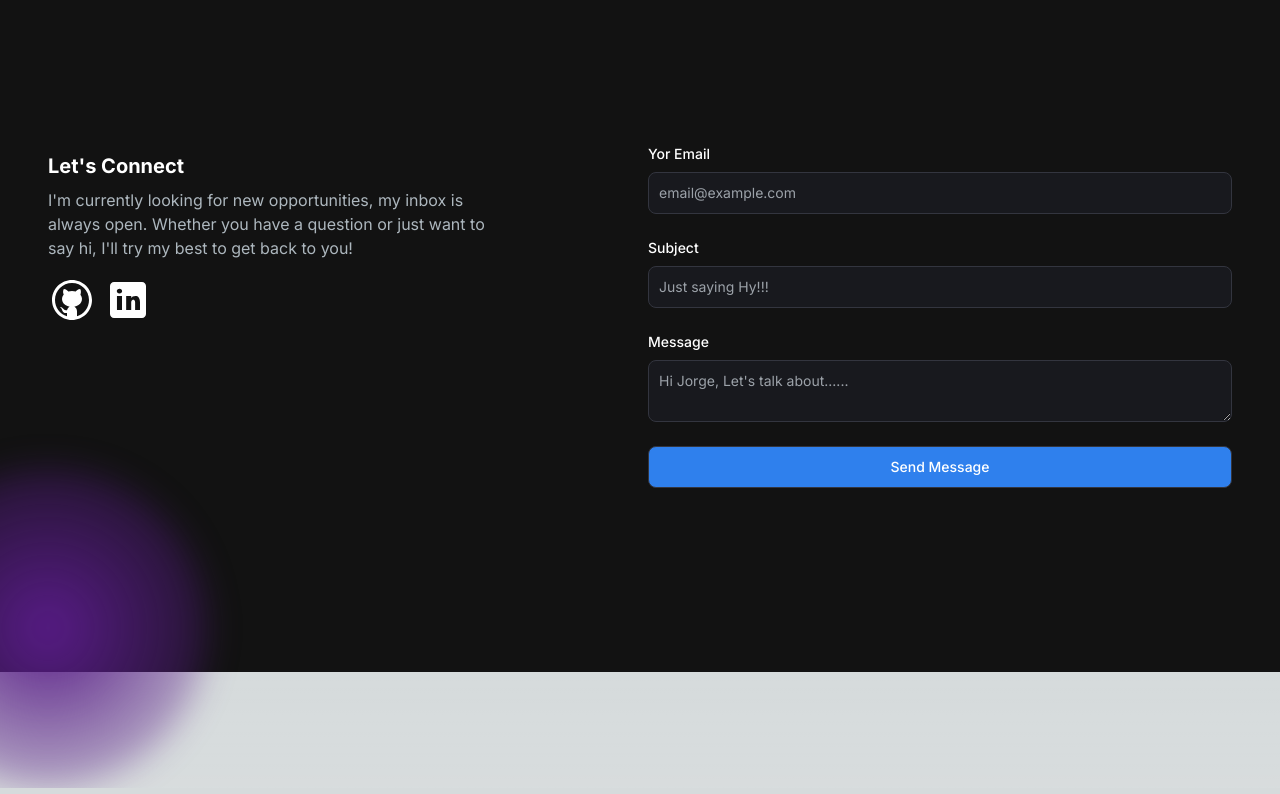
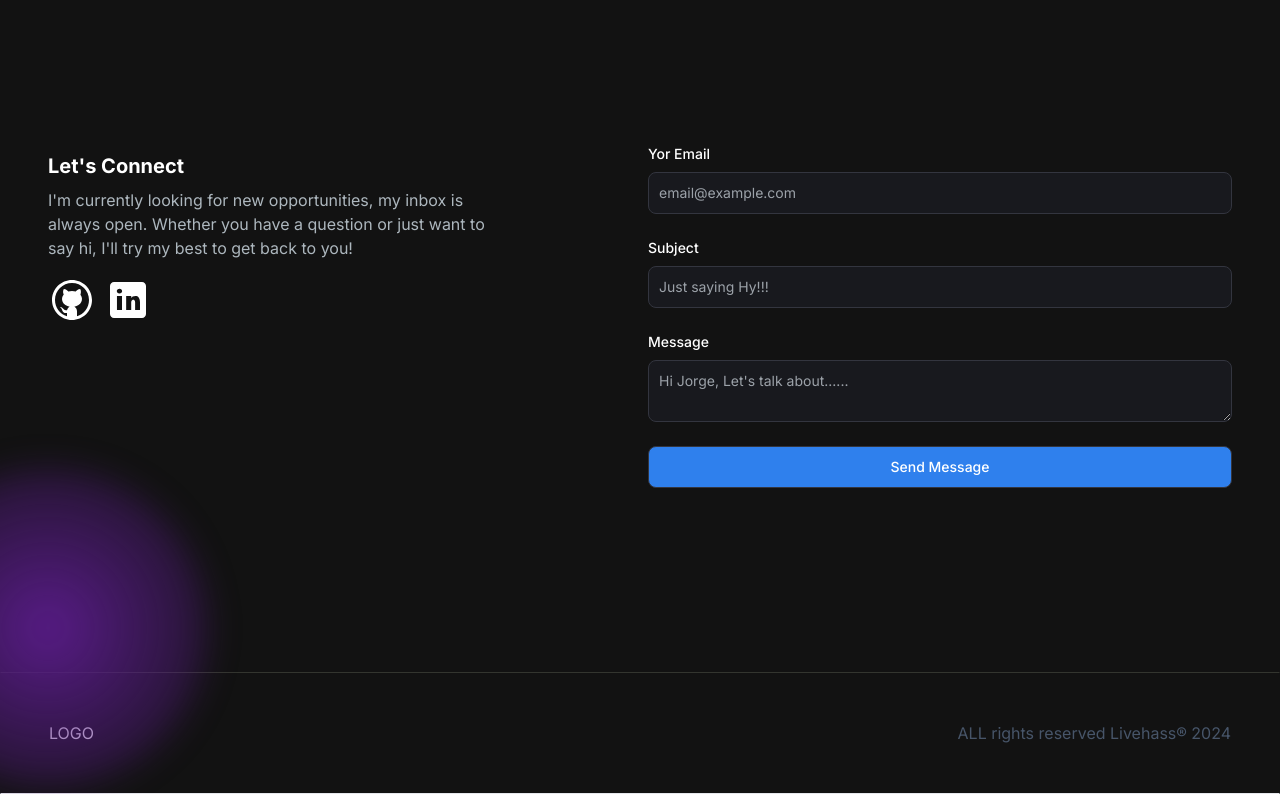
Before and after one commit to livehass/nextportfolio, a Next.js app: page / in a window 1280 px wide. Shown: the part 2097-2891 px from the top of the page. Built offline with nearby package versions, Linux system fonts and the light colour scheme.

Commit message:
added new component footer

```diff
--- /dev/null
+++ b/src/app/components/footer/Footer.jsx
@@ -0,0 +1,24 @@
+import React from "react";
+
+const Footer = () => {
+  return (
+    <footer className="footer border border-t-[#33352F] border-x-transparent text-white">
+      <div className="container p-12 flex justify-between ">
+        <span>LOGO</span>
+        <p className="text-slate-600">
+          ALL rights reserved{" "}
+          <a
+            className="text-slate-600 hover:text-white"
+            href="https://github.com/livehass"
+          >
+            {" "}
+            Livehass®{" "}
+          </a>
+          2024
+        </p>
+      </div>
+    </footer>
+  );
+};
+
+export default Footer;
--- a/src/app/page.js
+++ b/src/app/page.js
@@ -3,6 +3,7 @@ import NavBar from "./components/navBar/NavBar";
 import AboutSection from "./components/about/AboutSection";
 import ProjectsSection from "./components/projectsSection/ProjectsSection";
 import EmailSection from "./components/emailSection/EmailSection";
+import Footer from "./components/footer/Footer";
 
 export default function Home() {
   return (
@@ -14,6 +15,7 @@ export default function Home() {
         <ProjectsSection />
         <EmailSection />
       </div>
+      <Footer />
     </main>
   );
 }
```
